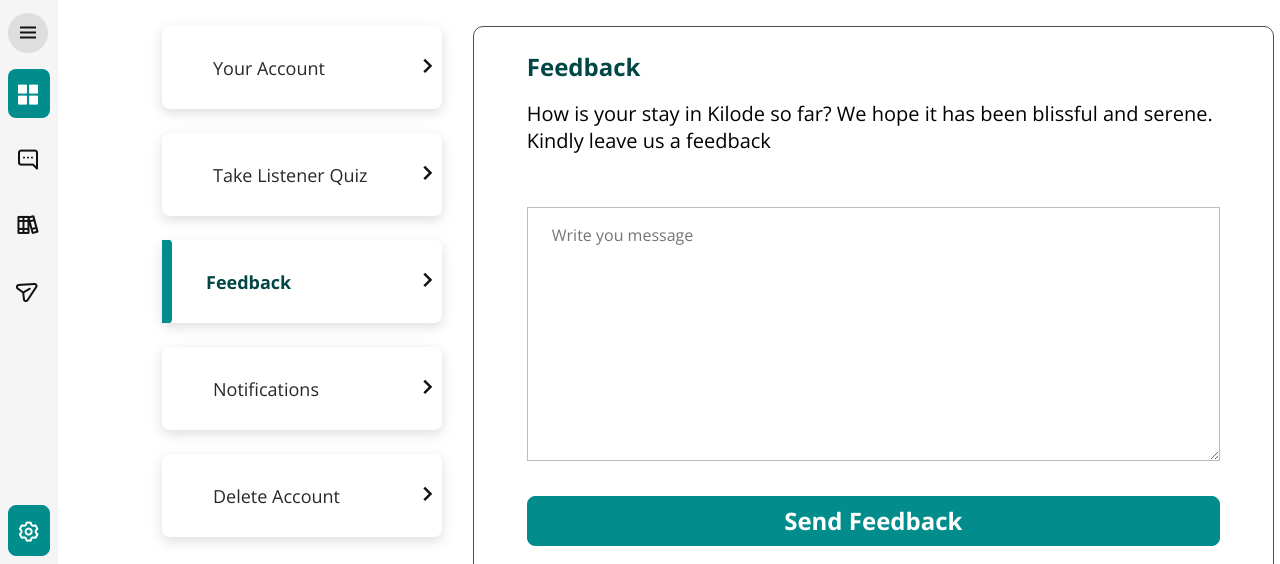
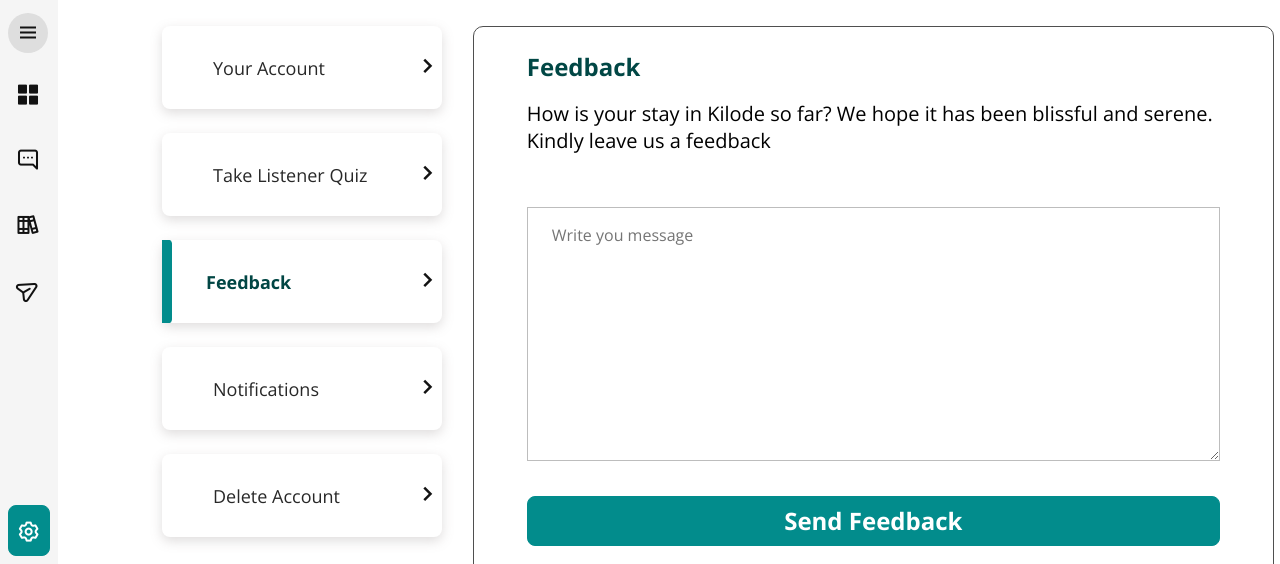
Before and after one commit to Vickyfcb/kilode-web, a plain HTML site: page feedback.html in a window 1280 px wide. Shown: the part 70-634 px from the top of the page. Drawn offline with nearby package versions, Linux system fonts and the light colour scheme.

Commit message:
Update feedback.html

```diff
--- a/feedback.html
+++ b/feedback.html
@@ -29,7 +29,7 @@
 			</div>
 			<div class="nav__list">
 				<div class="nav__list-first">
-					<a href="user-dashboard.html" class="nav__link active-link">
+					<a href="user-dashboard.html" class="nav__link ">
 						<i class="uil uis-apps nav-icon"></i>
 						<span class="nav__text">Dashboard</span>
 					</a>
```
